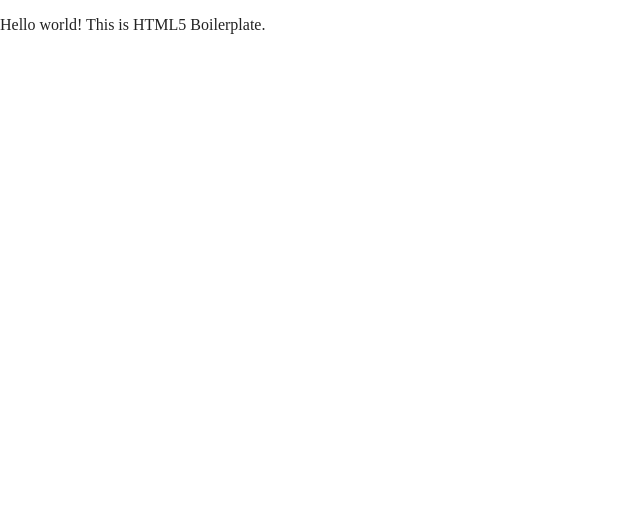
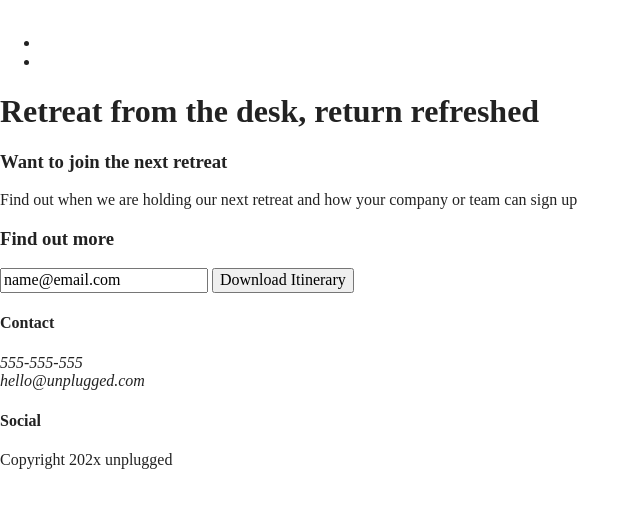
Before and after one commit to leogonzale/206-unplugged, a website built with Parcel: page index.html in a window 1280 px wide. Shown: the whole page, without its empty margins (0-640 px from the left). Built offline with nearby package versions, Linux system fonts and the light colour scheme.

Commit message:
first half

```diff
--- a/index.html
+++ b/index.html
@@ -25,7 +25,76 @@
 <body>
 
   <!-- Add your site or application content here -->
-  <p>Hello world! This is HTML5 Boilerplate.</p>
+  <header>
+    <div class="content-wrapper">
+      <a href="#">
+        <img>
+      </a>
+      <div class="header-divider"> </div>
+      <nav>
+        <ul>
+          <li><a href="faq/index.html"></a> </li>
+          <li><a href="about/index.html"></a> </li>
+        </ul>
+      </nav>
+
+    </div>
+
+  </header>
+
+  <main>
+    <section class=" hero-area">
+      <div class="content-wrapper">
+        <h1> Retreat from the desk, return refreshed</h1>
+      </div>
+
+    </section>
+    <aside>
+      <div class="content-wraper">
+        <div class="form-description">
+          <h3>Want to join the next retreat</h3>
+          <p>Find out when we are holding our next retreat and how your company or team can sign up</p>
+        </div>
+        <div class="form">
+          <h3>Find out more</h3>
+          <input type="text" name="name" value="name@email.com">
+          <input type="button" value="Download Itinerary">
+        </div>
+      </div>
+    </aside>
+
+  </main>
+
+  <footer>
+    <div class="content-wraper"></div>
+      <div class="footer-content"></div>
+        <div class="contact">
+          <h4>Contact</h4>
+          <address>
+            <p>
+              555-555-555<br>
+              hello@unplugged.com
+            </p>
+          </address>
+
+
+        </div>
+        <div class="social">
+          <h4>Social</h4>
+
+
+
+        <div class="social-icons">
+        <p>
+          <a href="#"></a>
+        </p>
+        </div>
+      </div>
+      <div class="copyright">
+        <p>Copyright 202x  unplugged</p>
+      </div>
+
+  </footer>
   <script src="js/vendor/modernizr-3.11.2.min.js"></script>
   <script src="js/plugins.js"></script>
   <script src="js/main.js"></script>
```
